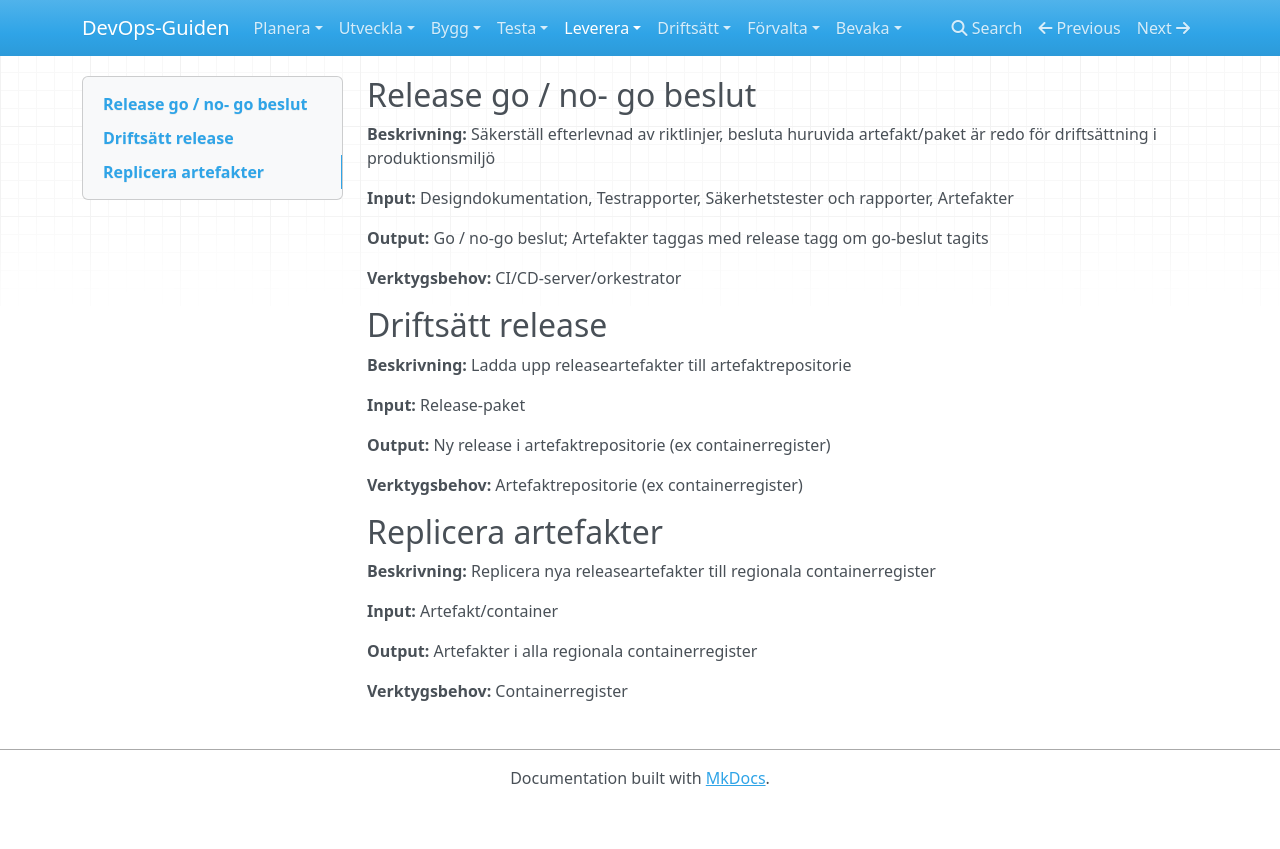
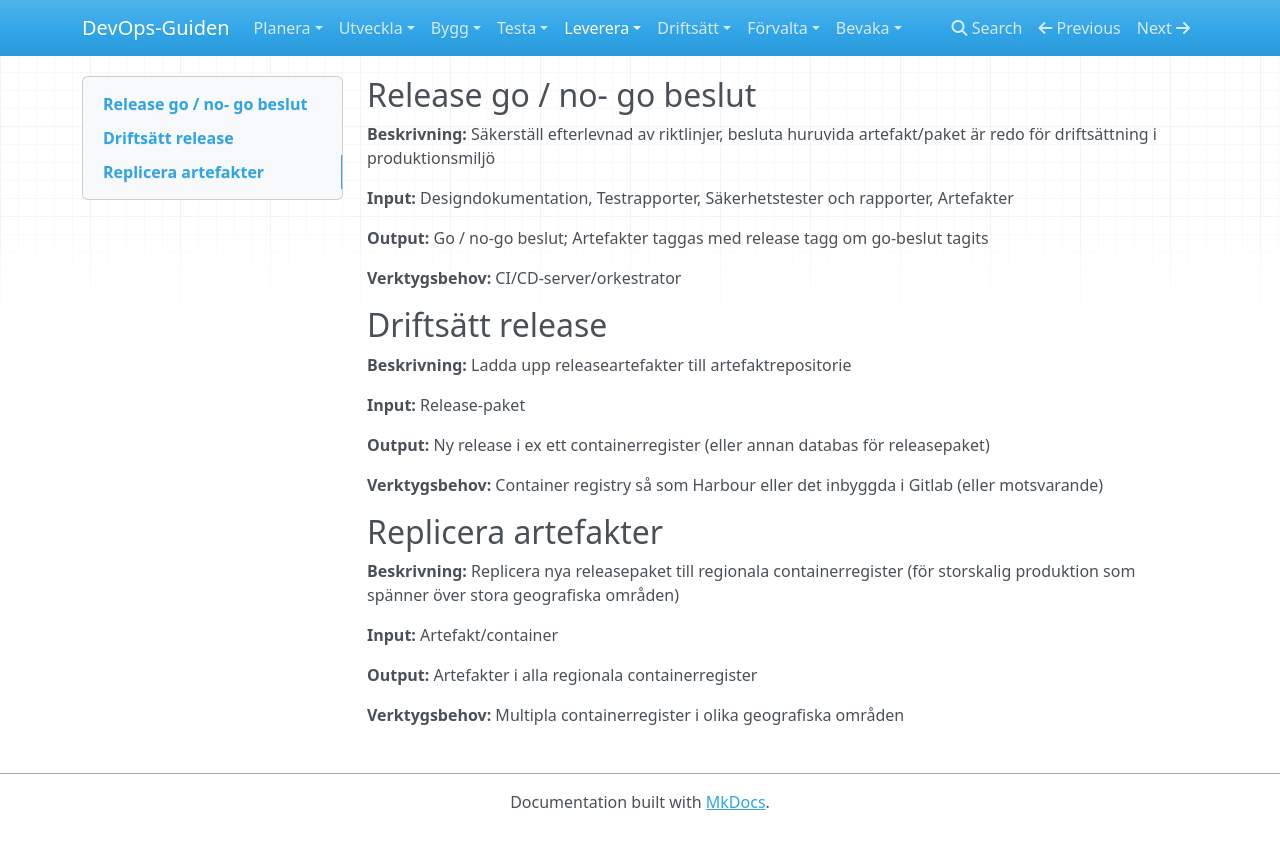
Before and after one commit to devopsguiden/devopsguiden, an MkDocs documentation site: the page built from docs/Leverera/aktiviteter.md, in a window 1280 px wide. Shown: the top 849 px of the page. Built offline with MkDocs 1.6.1, drawn with Linux system fonts in a browser that asks for light colours; nearby versions of some CDN libraries.

Commit message:
Leverera

```diff
--- a/docs/Leverera/aktiviteter.md
+++ b/docs/Leverera/aktiviteter.md
@@ -6,7 +6,7 @@ Säkerställ efterlevnad av riktlinjer, besluta huruvida artefakt/paket är redo
 Designdokumentation, Testrapporter, Säkerhetstester och rapporter, Artefakter
 
 **Output:**
-Go / no-go beslut; Artefakter taggas med release tagg om  go-beslut tagits
+Go / no-go beslut; Artefakter taggas med release tagg om go-beslut tagits
 
 **Verktygsbehov:**
 CI/CD-server/orkestrator
@@ -20,15 +20,15 @@ Ladda upp releaseartefakter till artefaktrepositorie
 Release-paket
 
 **Output:**
-Ny release i artefaktrepositorie (ex containerregister)
+Ny release i ex ett containerregister (eller annan databas för releasepaket)
 
 **Verktygsbehov:**
-Artefaktrepositorie (ex containerregister)
+Container registry så som Harbour eller det inbyggda i Gitlab (eller motsvarande)
 
 
 ## Replicera artefakter
 **Beskrivning:**
-Replicera nya releaseartefakter till regionala containerregister
+Replicera nya releasepaket till regionala containerregister (för storskalig produktion som spänner över stora geografiska områden)
 
 **Input:**
 Artefakt/container
@@ -37,4 +37,4 @@ Artefakt/container
 Artefakter i alla regionala containerregister
 
 **Verktygsbehov:**
-Containerregister
+Multipla containerregister i olika geografiska områden
```
Also changed, not shown: docs/Leverera/verktyg.md (+1 -1 lines), site/Leverera/aktiviteter/index.html, site/Leverera/verktyg/index.html, site/index.html, site/search/search_index.json, 1 other file.
